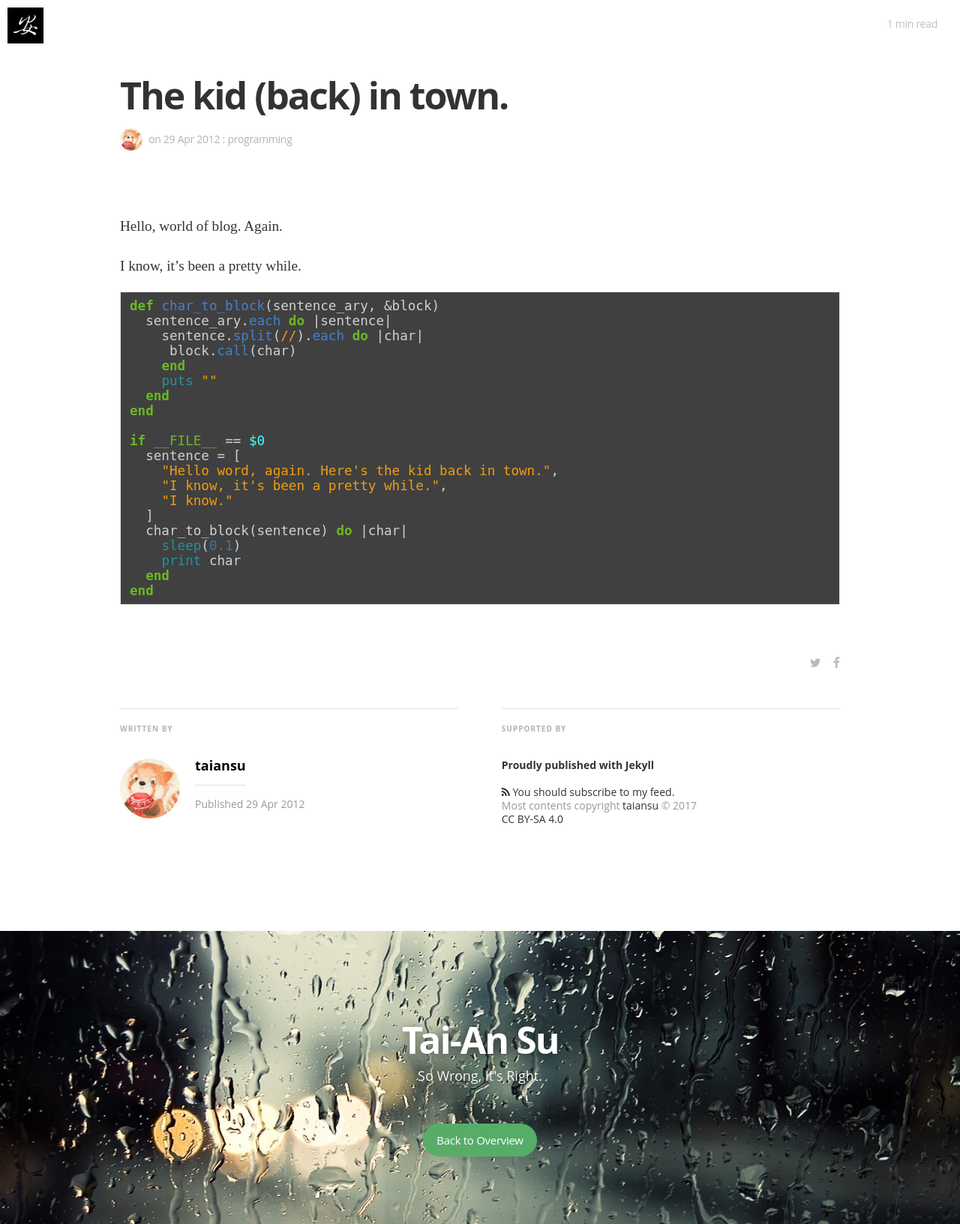
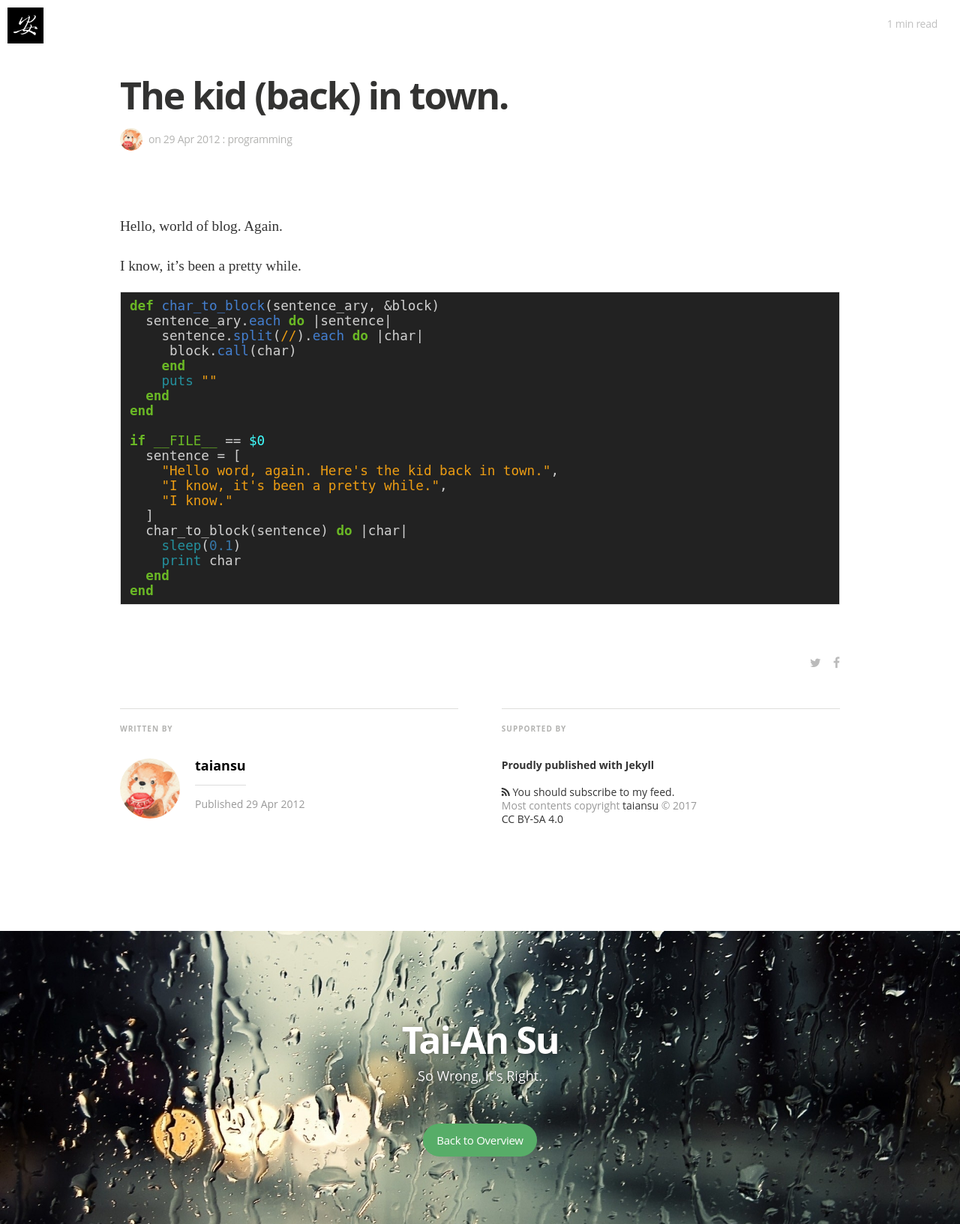
Before and after one commit to taiansu/blog, a Jekyll site: the page built from _posts/2012-04-29-the-kid-back-in-town.md, in a window 1280 px wide. Shown: the whole page at 75% size. Built offline with Jekyll 4.4.1, drawn with Linux system fonts in a browser that asks for light colours; nearby versions of some CDN libraries; some web fonts are replaced; comment, search, counter and statistics services are not loaded.

Commit message:
Fix code-background color

```diff
--- a/_sass/_syntax-highlighting.scss
+++ b/_sass/_syntax-highlighting.scss
@@ -1,10 +1,12 @@
-pre.highlight { background-color: #404040 }
+$code-background: #222222;
+
+pre.highlight { background-color: $code-background }
 
 .highlight {
     @extend %vertical-rhythm;
     code { color: #f0f0f0 }
-    pre { background-color: #404040 }
-    .hll { background-color: #404040 }
+    pre { background-color: $code-background }
+    .hll { background-color: $code-background }
     .c { color: #999999; font-style: italic } /* Comment */
     .err { color: #a61717; background-color: #e3d2d2 } /* Error */
     .g { color: #d0d0d0 } /* Generic */
```
